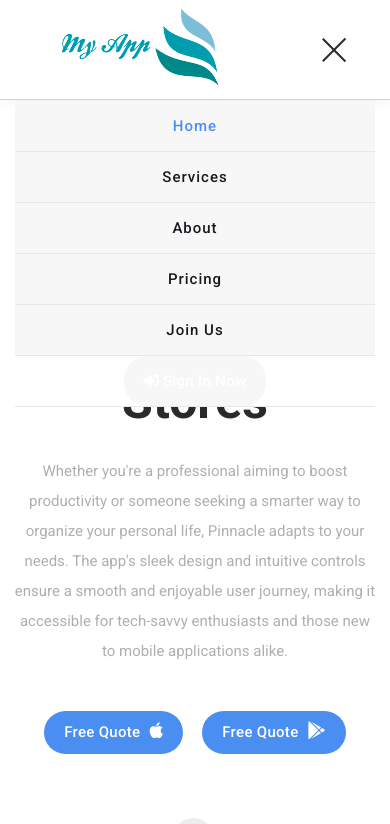
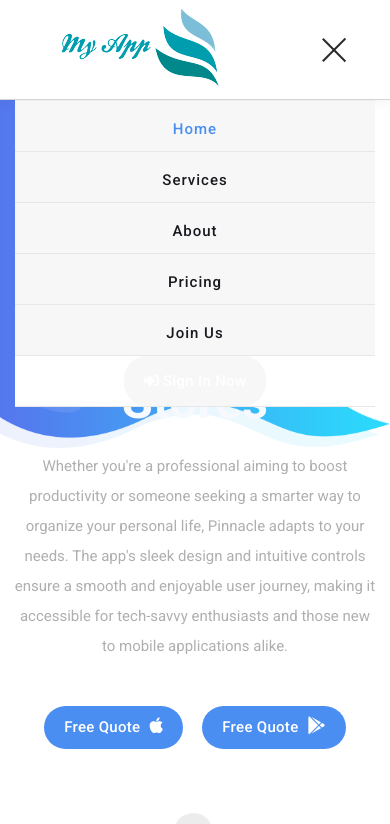
Before and after one commit to Dawood-Lavish/Ex-com, a plain HTML site: page index.html in a window 390 px wide. Both pictures are taken after a click on the link "Menu". Shown: the top 824 px of the page. Drawn offline with Linux system fonts and the light colour scheme.

Commit message:
intial commit

```diff
--- a/assets/css/templatemo-chain-app-dev.css
+++ b/assets/css/templatemo-chain-app-dev.css
@@ -639,7 +639,7 @@ header
 }
 
 .header-area.header-sticky .nav li a.active {
-  color: #4b8ef1;
+  /* color: #4b8ef1; */
 }
 
 @media (max-width: 1200px) {
@@ -677,11 +677,11 @@ header
   .header-area .main-nav .logo {
     color: #1e1e1e;
   }
-  .header-area.header-sticky .nav li a:hover,
+  /* .header-area.header-sticky .nav li a:hover,
   .header-area.header-sticky .nav li a.active {
     color: #4b8ef1!important;
     opacity: 1;
-  }
+  } */
   .header-area.header-sticky .nav li.search-icon a {
     width: 100%;
   }
@@ -734,7 +734,7 @@ header
   .header-area .main-nav .nav li a {
     height: 50px !important;
     line-height: 50px !important;
-    padding: 0px !important;
+    padding: 3px !important;
     border: none !important;
     background: #f7f7f7 !important;
     color: #191a20 !important;
@@ -1579,7 +1579,6 @@ footer {
   background-size: cover;
   margin-top: 130px;
   padding-top: 300px;
-  padding-bottom: 60px;
 }
 
 footer .section-heading {
@@ -1966,7 +1965,8 @@ responsive
     font-weight: 700;
     line-height: 70px;
     font-size: 50px;
-    margin-bottom: 20px;
+    margin-bottom: 15px;
+    color: white;
   }
 
   .main-banner .left-content p {
@@ -1979,11 +1979,14 @@ responsive
     background-color: #fff;
   }
   .main-banner:after {
-    display: none;
+    display: block;
+    top: 80px;
+
   }
   .main-banner .left-content h2 {
     color: #2a2a2a;
     margin-right: 0;
+    color: #f6faff;
   }
   .main-banner .left-content p {
     color: #afafaf;
--- a/index.html
+++ b/index.html
@@ -163,7 +163,7 @@
               <div class="left-content show-up header-text wow fadeInLeft" data-wow-duration="1s" data-wow-delay="1s">
                 <div class="row">
                   <div class="col-lg-12">
-                    <h2>Get The Latest App From App Stores</h2>
+                    <h2>Get The Latest App From <span class="mian-00" style="color: rgb(245, 8, 213);">App</span> Stores</h2>
                     <p> Whether you're a professional aiming to boost productivity or someone seeking a smarter way to organize your personal life, Pinnacle adapts to your needs. The app's sleek design and intuitive controls ensure a smooth and enjoyable user journey, making it accessible for tech-savvy enthusiasts and those new to mobile applications alike.</p>
                   </div>
                   <div class="col-lg-12">
@@ -641,7 +641,7 @@
       <div class="row">
         <div class="col-lg-3">
           <div class="footer-widget">
-            <h4>About Us</h4>
+            <h4>Our Contacts</h4>
             <p>Dawood - RJ, 22795-008, Pakistan</p>
             <p><a href="#">010-020-0340</a></p>
             <p><a href="#">Dawood.Official.offl@gmail.com</a></p>
```
